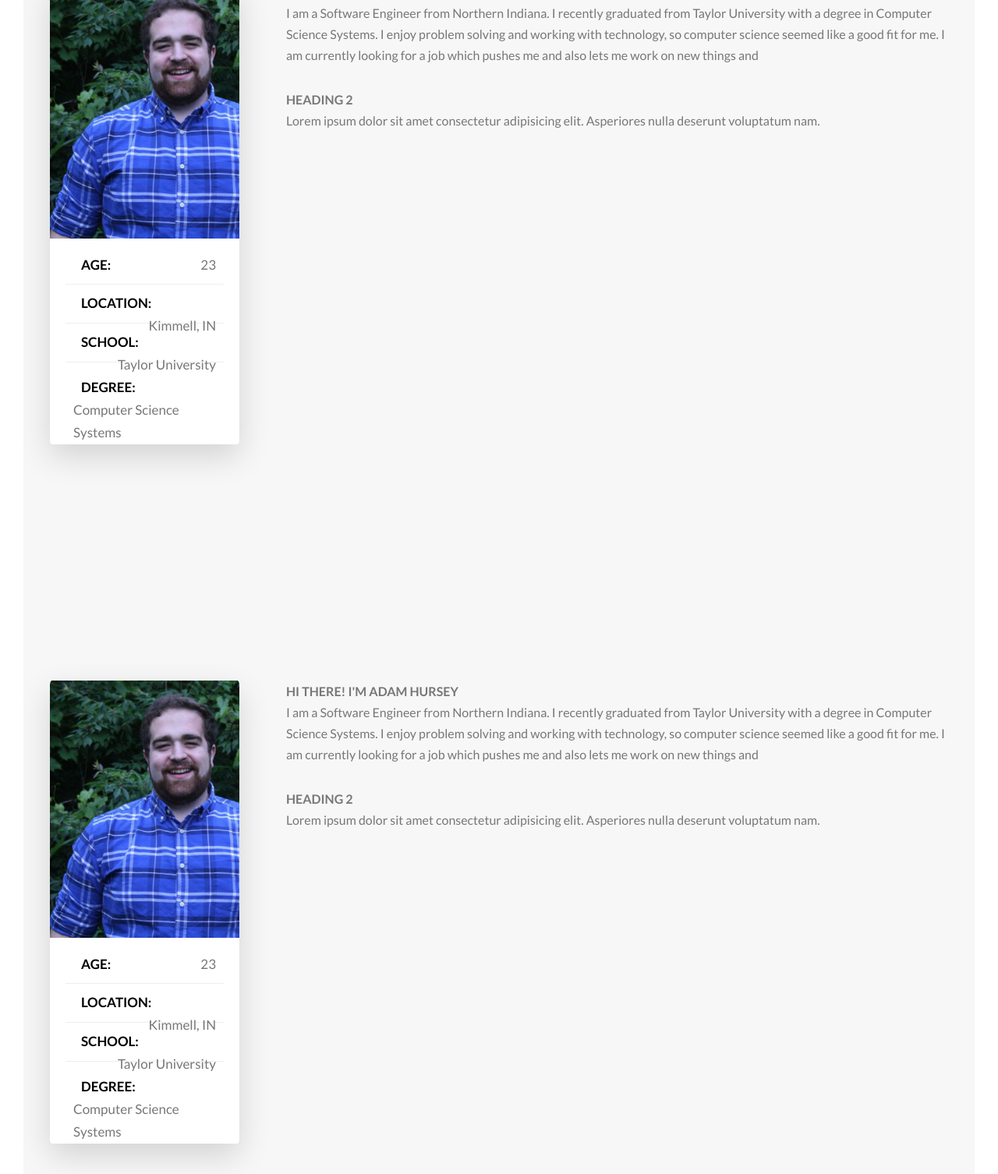
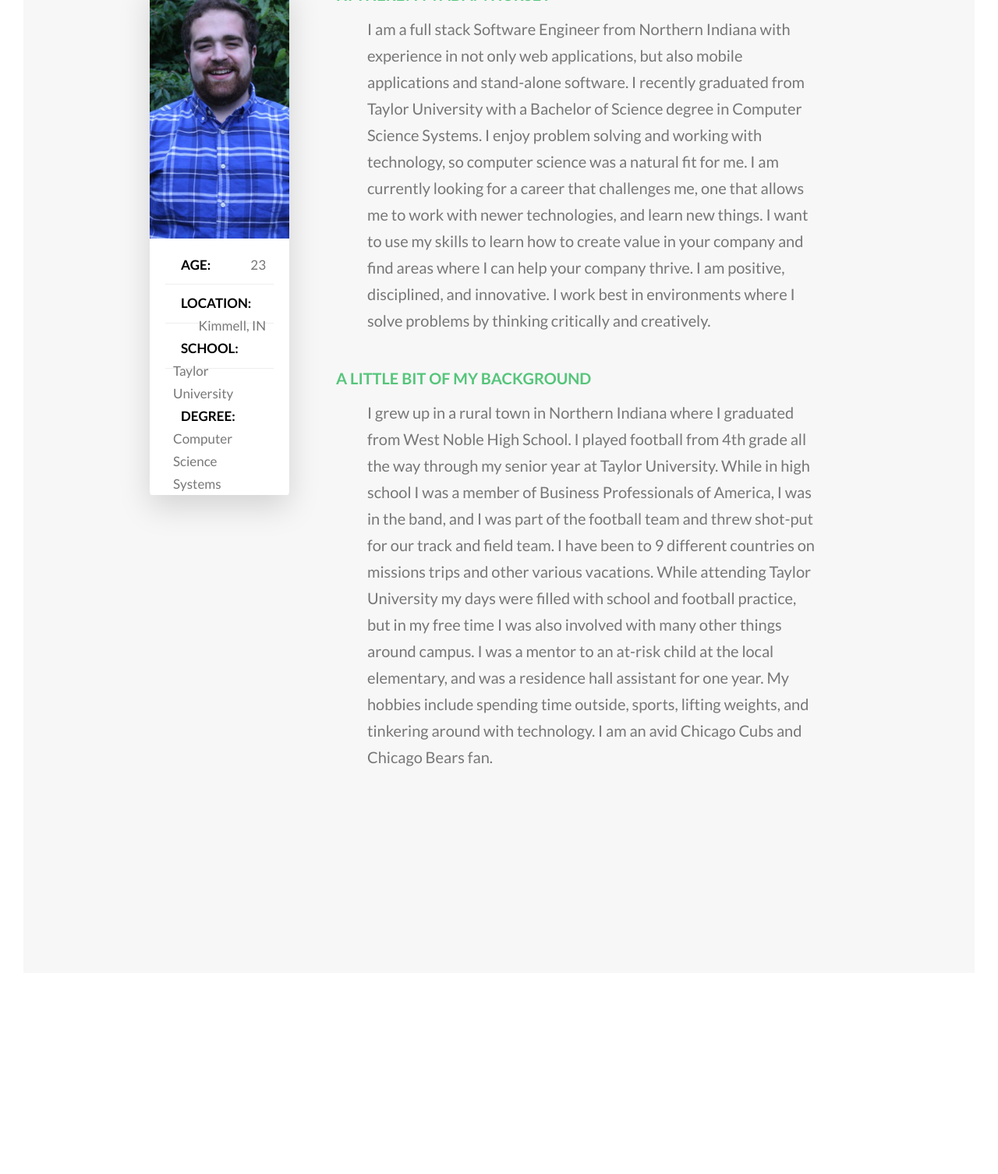
Before and after one commit to adamhursey/MySite, a website: page index.html in a window 1280 px wide. Shown: the part 994-2500 px from the top of the page at 78% size. After the commit the page ends 2272 px from the top, so only its background shows below. Drawn offline with Linux system fonts and the light colour scheme.

Commit message:
added about me section

```diff
--- a/index.html
+++ b/index.html
@@ -64,14 +64,14 @@
                         </div>
                     </div>
                     <div class="col-3-of-4">
-                            <h3 class="heading-tertiary u-margin-bottom-small">Hi there! I'm Adam Hursey</h3>
+                        <h3 class="heading-tertiary u-margin-bottom-small">Hi there! I'm Adam Hursey</h3>
                         <p class="paragraph">
-                            I am a Software Engineer from Northern Indiana. I recently graduated from Taylor University with a degree in Computer Science Systems. I enjoy problem solving and working with technology, so computer science seemed like a good fit for me. I am currently looking for a job which pushes me and also lets me work on new things and
+                            I am a full stack Software Engineer from Northern Indiana with experience in not only web applications, but also mobile applications and stand-alone software. I recently graduated from Taylor University with a Bachelor of Science degree in Computer Science Systems. I enjoy problem solving and working with technology, so computer science was a natural fit for me. I am currently looking for a career that challenges me, one that allows me to work with newer technologies, and learn new things.  I want to use my skills to learn how to create value in your company and find areas where I can help your company thrive. I am positive, disciplined, and innovative. I work best in environments where I solve problems by thinking critically and creatively.
                         </p>
 
-                        <h3 class="heading-tertiary u-margin-bottom-small">Heading 2</h3>
+                        <h3 class="heading-tertiary u-margin-bottom-small">A little bit of my background</h3>
                         <p class="paragraph">
-                            Lorem ipsum dolor sit amet consectetur adipisicing elit. Asperiores nulla deserunt voluptatum nam.
+                            I grew up in a rural town in Northern Indiana where I graduated from West Noble High School. I played football from 4th grade all the way through my senior year at Taylor University. While in high school I was a member of Business Professionals of America, I was in the band, and I was part of the football team and threw shot-put for our track and field team. I have been to 9 different countries on missions trips and other various vacations. While attending Taylor University my days were filled with school and football practice, but in my free time I was also involved with many other things around campus. I was a mentor to an at-risk child at the local elementary, and was a residence hall assistant for one year. My hobbies include spending time outside, sports, lifting weights, and tinkering around with technology. I am an avid Chicago Cubs and Chicago Bears fan.
                         </p>
                     </div>
                 </div>
@@ -83,53 +83,110 @@
                 <!--    TECH STACK SECTION    -->
                 <!-- ------------------------ -->
 
+        <!--
 
-
-            <section class="section-about">
+            <section class="section-tech">
                 <div class="u-center-text u-margin-bottom-8">
-                    <h2 class="heading-secondary heading-secondary--animated">
-
+                    <h2 class="heading-secondary">
+                        Tech Stack
                     </h2>
                 </div>
 
                 <div class="row">
-                    <div class="col-1-of-4">
-                        <div class="card">
-                            <div class="card__side card__side--front">
-                                <div class="card__picture">
-                                    &nbsp;
-                                </div>
-                                <!-- <h4 class="card__heading">
-                                    <span class="card__heading-span">Quick Facts</span>
-                                </h4> -->
-                                <div class="card__details">
-                                    <ul>
-                                        <li><span class="u-bold-text">Age:</span> <span class="u-normal-text">23</span></li>
-                                        <li><span class="u-bold-text">Location:</span> <span class="u-normal-text">Kimmell, IN</span></li>
-                                        <li><span class="u-bold-text">School:</span> <span class="u-normal-text">Taylor University</span></li>
-                                        <li><span class="u-bold-text">Degree:</span> <span class="u-normal-text">Computer Science Systems</span></li>
-                                    </ul>
-                                </div>
-                            </div>
-                            <div class="card__side card__side--back">
-                                BACK
-                            </div>
+                    <div class="col-1-of-5">
+                        <div class="tech__logo u-center-text u-debug">
+                            React
                         </div>
                     </div>
-                    <div class="col-3-of-4">
-                            <h3 class="heading-tertiary u-margin-bottom-small">Hi there! I'm Adam Hursey</h3>
-                        <p class="paragraph">
-                            I am a Software Engineer from Northern Indiana. I recently graduated from Taylor University with a degree in Computer Science Systems. I enjoy problem solving and working with technology, so computer science seemed like a good fit for me. I am currently looking for a job which pushes me and also lets me work on new things and
-                        </p>
 
-                        <h3 class="heading-tertiary u-margin-bottom-small">Heading 2</h3>
-                        <p class="paragraph">
-                            Lorem ipsum dolor sit amet consectetur adipisicing elit. Asperiores nulla deserunt voluptatum nam.
-                        </p>
+                    <div class="col-1-of-5">
+                        <div class="tech__logo u-center-text u-debug">
+                            asd
+                        </div>
+                    </div>
+
+                    <div class="col-1-of-5">
+                        <div class="tech__logo u-center-text u-debug">
+                            Logo
+                        </div>
+                    </div>
+
+                    <div class="col-1-of-5">
+                        <div class="tech__logo u-center-text u-debug">
+                            Logo
+                        </div>
+                    </div>
+
+                    <div class="col-1-of-5">
+                        <div class="tech__logo u-center-text u-debug">
+                            Logo
+                        </div>
+                    </div>
+                </div>
+                <div class="row">
+                    <div class="col-1-of-5">
+                        <div class="tech__logo u-center-text u-debug">
+                            Logo
+                        </div>
+                    </div>
+
+                    <div class="col-1-of-5">
+                        <div class="tech__logo u-center-text u-debug">
+                            Logo
+                        </div>
+                    </div>
+
+                    <div class="col-1-of-5">
+                        <div class="tech__logo u-center-text u-debug">
+                            Logo
+                        </div>
+                    </div>
+
+                    <div class="col-1-of-5">
+                        <div class="tech__logo u-center-text u-debug">
+                            Logo
+                        </div>
+                    </div>
+
+                    <div class="col-1-of-5">
+                        <div class="tech__logo u-center-text u-debug">
+                            Logo
+                        </div>
+                    </div>
+                </div>
+                <div class="row">
+                    <div class="col-1-of-5">
+                        <div class="tech__logo u-center-text u-debug">
+                            Logo
+                        </div>
+                    </div>
+
+                    <div class="col-1-of-5">
+                        <div class="tech__logo u-center-text u-debug">
+                            Logo
+                        </div>
+                    </div>
+
+                    <div class="col-1-of-5">
+                        <div class="tech__logo u-center-text u-debug">
+                            Logo
+                        </div>
+                    </div>
+
+                    <div class="col-1-of-5">
+                        <div class="tech__logo u-center-text u-debug">
+                            Logo
+                        </div>
+                    </div>
+
+                    <div class="col-1-of-5">
+                        <div class="tech__logo u-center-text u-debug">
+                            Logo
+                        </div>
                     </div>
                 </div>
 
-            </section>
+            </section> -->
         </main>
         <!-- <section class="grid-test">
             <div class="row">
--- a/sass/abstracts/_variables.scss
+++ b/sass/abstracts/_variables.scss
@@ -19,7 +19,7 @@ $color-black: #000;
 
 // GRID
 // $grid-width: 114rem;
-$grid-width: 90vw;
+$grid-width: 70vw;
 $gutter-vertical: 8rem;
 $gutter-horizontal: 6rem;
 
--- a/sass/base/_typography.scss
+++ b/sass/base/_typography.scss
@@ -122,13 +122,15 @@ body {
 }
 
 .heading-tertiary {
-   font-size: $default-font-size;
+   font-size: 2rem;
+   color: $color-primary;
    font-weight: 700;
    text-transform: uppercase;
 }
 
 .paragraph {
-   font-size: $default-font-size;
+   font-size: 2rem;
+   padding: 1rem 4rem;
 
    &:not(:last-child) {
        margin-bottom: 3rem;
--- a/sass/base/_utilities.scss
+++ b/sass/base/_utilities.scss
@@ -17,3 +17,7 @@
 .u-normal-text {
    float:right;
 }
+
+.u-debug {
+   background-color: red;
+}
--- a/sass/components/_card.scss
+++ b/sass/components/_card.scss
@@ -37,6 +37,7 @@
   // front side styling
   &__picture {
     background-image: url(../images/headshot_square.jpg);
+    background-position: left 50% top 20%;
     background-size: cover;
     height: 33rem;
   }
--- a/sass/layout/_grid.scss
+++ b/sass/layout/_grid.scss
@@ -25,7 +25,6 @@
 
    .col-1-of-2 {
       width: calc((100% - #{$gutter-horizontal}) / 2);
-
    }
 
    .col-1-of-3 {
@@ -48,4 +47,8 @@
       width: calc(((100% - 3 * #{$gutter-horizontal}) / 4) * 3 + #{$gutter-horizontal} * 2);
    }
 
+   .col-1-of-5 {
+      width: calc((100% - 4 * #{$gutter-horizontal}) / 5);
+   }
+
 }
--- a/sass/layout/_header.scss
+++ b/sass/layout/_header.scss
@@ -6,7 +6,7 @@
       rgba($color-primary-dark, 0.8)),
       url('../images/greens.jpg');
    background-size: cover;
-   background-position: top;
+   background-position: center;
    position: relative;
 
    -webkit-clip-path: polygon(50% 0%, 100% 0, 100% 65%, 50% 85%, 0 65%, 0 0);
```
Also changed, not shown: css/main.css.
